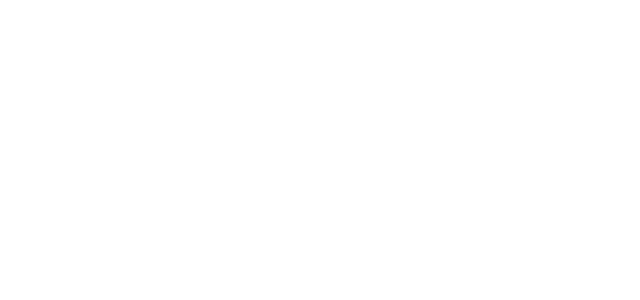
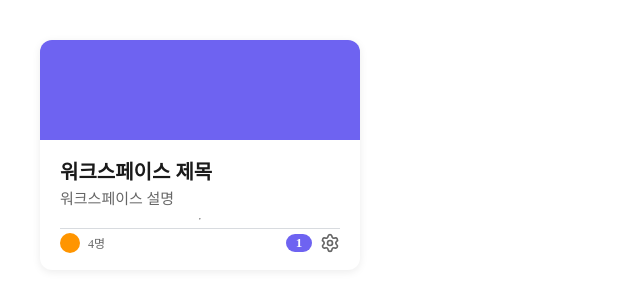
Before and after one commit to AICT-SYNC/sync-design-system, a React (Vite) app: page / in a window 1280 px wide. Shown: the top 300 px of the page, without its empty margins (0-640 px from the left). Built offline with nearby package versions, Linux system fonts and the light colour scheme.

Commit message:
fix: include icon

```diff
--- a/package.json
+++ b/package.json
@@ -38,6 +38,7 @@
   "dependencies": {
     "components": "^0.1.0",
     "esbuild": "^0.25.8",
+    "lucide-react": "^0.539.0",
     "styled-component": "^2.8.0",
     "styled-components": "^6.1.19"
   }
--- a/src/App.tsx
+++ b/src/App.tsx
@@ -1,11 +1,13 @@
 import { useState } from 'react'
 import viteLogo from '/vite.svg'
 import './App.css'
+import Card from './components/Card/card.tsx'
 
 function App() {
 
   return (
     <div>
+      <Card showSettings={true} />
     </div>
   )
 }
--- a/src/components/Card/card.tsx
+++ b/src/components/Card/card.tsx
@@ -14,7 +14,7 @@
   Actions,
   NotificationBadge,
 } from './style.ts';
-import settingIcon from '../../assets/icons/settingIcon.svg';
+import { Settings } from 'lucide-react';
 
 interface WorkspaceCardProps {
   showSettings: boolean; // true = 설정 아이콘 표시, false = 알림만 표시
@@ -65,10 +65,10 @@
               </NotificationBadge>
             )}
             {showSettings && (
-              <img
-                src={settingIcon}
-                alt="settings"
-                style={{ width: '20px', height: '20px' }}
+              <Settings
+                size={20}
+                color="#666666"
+                style={{ cursor: 'pointer' }}
               />
             )}
           </Actions>
```
Also changed, not shown: 1 other file (tests, documents, lock files or other folders).
